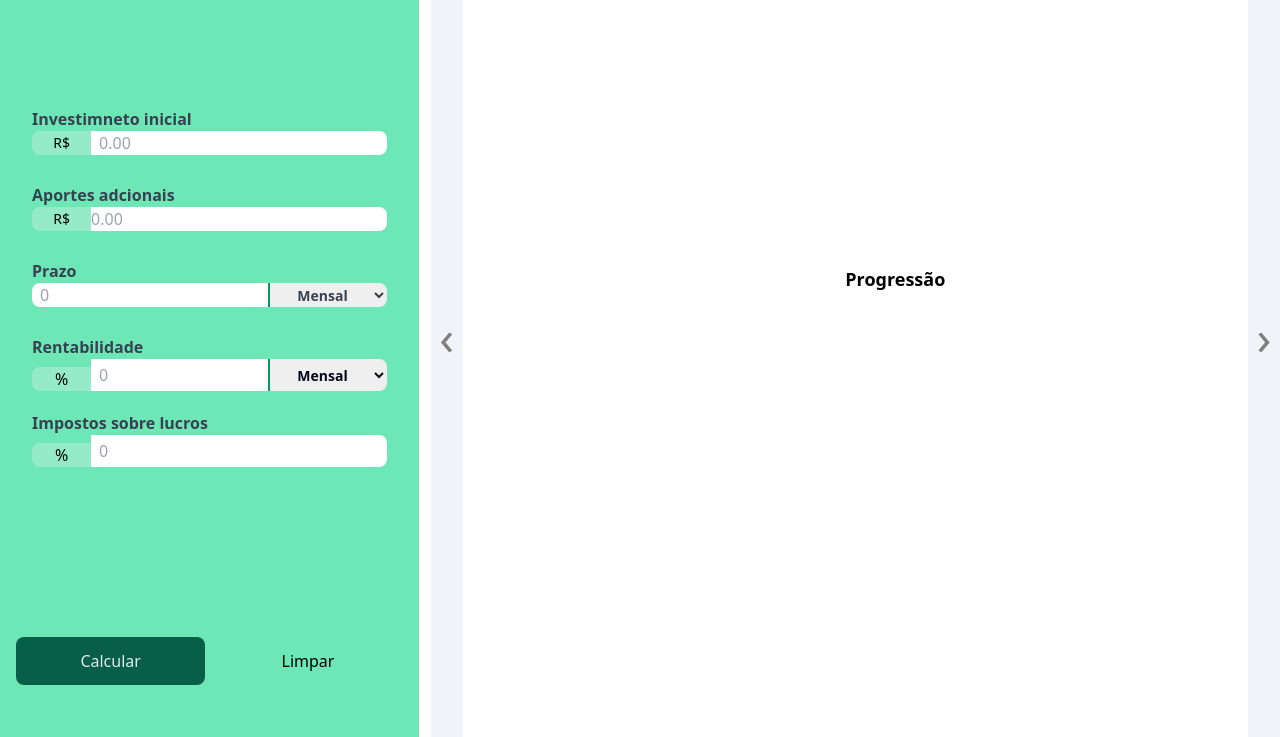
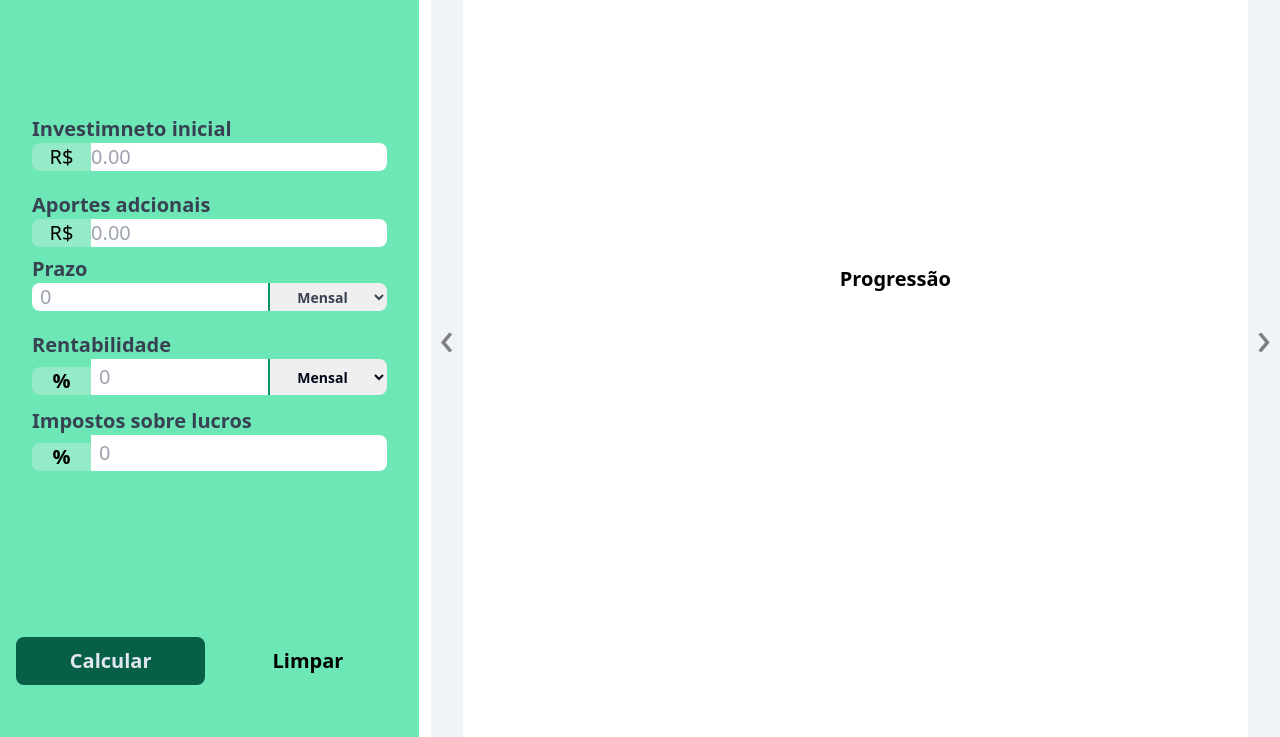
Before and after one commit to MariaaPcsa/CalculadoraDeInvestimentos, a website built with Vite: page index.html in a window 1280 px wide. Shown: the part 63-800 px from the top of the page. Built offline with nearby package versions, Linux system fonts and the light colour scheme.

Commit message:
Corrigindo resposividade

```diff
--- a/index.html
+++ b/index.html
@@ -7,46 +7,50 @@
     <title>Calculadora de Investimentos</title>
   <link rel="stylesheet" href="./style.css">
 
-
+  <meta name="viewport" content="width=device-width, initial-scale=1.0">
   </head>
 
   <!--  definir a altura de um elemento/ Display Grid, Tailwind  -->
-  <body class="h-[100dvh] grid gap-3 grid-cols-3 grid-rows-2">
+  <body class="h-[100dvh] grid gap-3 grid-cols-3 grid-rows-2 ">
     <!-- Flexbox e grade Background Color Display Flex Direction  Justify Content-->
-    <aside class=" row-span-2  bg-emerald-300  flex flex-col  flex justify-between py-5 px-2" >
+    <aside class=" row-span-2 bg-emerald-300 flex flex-col justify-between py-5 px-2 " >
      <!-- Font Size  padding Font Weight  Background Color -->
-      <h1 class="text-text-sm font-bold  py- 6 ">Calculadora de Investimentos</h1>
+      <h1 class=" font-bold text-sm md:text-base lg:text-lg xl:text-xl 2xl:text-2xl ">Calculadora de Investimentos</h1>
 
       <!-- Width -->
       <form  id="investiment-form"  name="investiment-form" class="w-full" >
 
-        <div class="flex w-full flex-col  px-6 my-2 h-[4.25rem]" >
-          <label  class="font-bold text-gray-700" for="starting-amount">Investimneto inicial</label>
+        <div class="flex w-full flex-col  px-6 my-2 h-[4.25rem] " >
+          <label  class="font-bold text-gray-700 font-bold text-sm md:text-base lg:text-lg xl:text-xl 2xl:text-2xl " for="starting-amount">Investimneto inicial</label>
           <div class=" flex ">
+            <input
+              value="R$"
+              class="w-1/6 text-center rounded-l-lg text-sm md:text-base lg:text-lg xl:text-xl 2xl:text-2xl "
+              type="text"
+              disabled />
              <!-- input desabilitado  Width Border Width-->
-          <input value="R$" class="w-1/6 text-center rounded-l-lg text-sm" type="text" disabled>
-          <input type="text" class="w-5/6 rounded-r-lg  px-2" id="starting-amount" name="starting-amount" placeholder="0.00" required>
+          <input type="text" class="w-5/6 rounded-r-lg text-sm md:text-base lg:text-lg xl:text-xl 2xl:text-2xl" id="starting-amount" name="starting-amount" placeholder="0.00" required>
           <!-- <input type="text" class="w-1/3" value="Mensal"> -->
            <!-- Border Width -->
 
         </div>
         </div>
         <p> </p>
-        <div class="flex w-full flex-col  px-6 my-2 h-[4.25rem]">
+        <div class="flex w-full flex-col  px-6 my-2 h-[4.25rem]font-bold text-sm md:text-base lg:text-lg xl:text-xl 2xl:text-2xl ">
           <label  class="font-bold text-gray-700" for="additional-contribution">Aportes adcionais</label>
           <div class=" flex">
              <!-- input desabilitado  Width Border Width-->
-          <input value="R$" class="w-1/6 text-center rounded-l-lg text-sm" type="text" disabled>
-          <input type="text" class="w-5/6 rounded-r-lg " id="additional-contribution" name="additional-contribution" placeholder="0.00">
+          <input value="R$" class="w-1/6 text-center rounded-l-lg text-sm md:text-base lg:text-lg xl:text-xl 2xl:text-2xl" type="text" disabled>
+          <input type="text" class="w-5/6 rounded-r-lg text-sm md:text-base lg:text-lg xl:text-xl 2xl:text-2xl" id="additional-contribution" name="additional-contribution" placeholder="0.00">
 
 
         </div>
         </div>
 
         <div class="flex w-full flex-col  px-6 my-2 h-[4.25rem]">
-          <label  class="font-bold text-gray-700" for="time-amount">Prazo</label>
+          <label  class="font-bold text-gray-700 font-bold text-sm md:text-base lg:text-lg xl:text-xl 2xl:text-2xl" for="time-amount">Prazo</label>
           <div class=" flex">
-          <input type="text" class="w-2/3 rounded-l-lg px-2" id="time-amount" name="time-amount" placeholder="0" required>
+          <input type="text" class="w-2/3 rounded-l-lg px-2 text-sm md:text-base lg:text-lg xl:text-xl 2xl:text-2xl" id="time-amount" name="time-amount" placeholder="0" required>
            <!-- Border Width -->
           <select id="time-amount-period"  name="time-amount-period" class="w-1/3 rounded-r-lg border-l-2 border-emerald-600  text-sm text-center  hover:bg-emerald-700 hover: -slate-950 font-bold text-gray-700" >
             <option  value="monthly">Mensal</option>
@@ -56,26 +60,26 @@
         </div>
 
         <div class="flex w-full flex-col  px-6 my-2 h-[4.25rem]">
-          <label  class="font-bold text-gray-700" for="return-rate">Rentabilidade</label>
+          <label  class="font-bold text-gray-700  md:flex font-bold text-sm md:text-base lg:text-lg xl:text-xl 2xl:text-2xl" for="return-rate">Rentabilidade</label>
           <div class=" flex">
              <!-- input desabilitado  Width Border Width-->
-          <input value="%" class="w-1/6 text-center rounded-l-lg  mt-2" type="text" disabled>
-          <input type="text" class="w-1/2 px-2" id="return-rate" name="return-rate" placeholder="0" required>
+          <input value="%" class="w-1/6 text-center rounded-l-lg mt-2 font-bold text-sm md:text-base lg:text-lg xl:text-xl 2xl:text-2xl" type="text" disabled>
+          <input type="text" class="w-1/2 px-2 text-sm md:text-base lg:text-lg xl:text-xl 2xl:text-2xl" id="return-rate" name="return-rate" placeholder="0" required>
            <!-- Border Width -->
-          <select id="evaluatin-period" class="w-1/3 rounded-r-lg border-l-2 border-emerald-600 text-center hover:bg-emerald-700 hover: text-slate-950  text-sm font-bold text-gray-700" >
+          <select id="evaluatin-period" class="w-1/3 rounded-r-lg border-l-2 border-emerald-600 text-center hover:bg-emerald-700 hover: text-slate-950  text-sm font-bold text-gray-700 " >
             <option  value="monthly">Mensal</option>
             <option value="yaerly">Anual</option>
           </select>
         </div>
         </div>
 
-        <div class="flex w-full flex-col  px-6 my-2 h-[4.25rem]">
-          <label  class="font-bold text-gray-700" for="tax-rat">Impostos sobre lucros</label>
+        <div class="flex w-full flex-col  px-6 my-2 h-[4.25rem] ">
+          <label  class="font-bold text-gray-700 font-bold text-sm md:text-base lg:text-lg xl:text-xl 2xl:text-2xl" for="tax-rat">Impostos sobre lucros</label>
 
           <div class=" flex">
              <!-- input desabilitado  Width Border Width-->
-          <input value="%" class="w-1/6 text-center rounded-l-lg mt-2" type="text" disabled>
-          <input type="text" class="w-5/6 rounded-r-lg px-2" id="tax-rate" name="tax-rate" placeholder="0">
+          <input value="%" class="w-1/6 text-center rounded-l-lg mt-2 font-bold text-sm md:text-base lg:text-lg xl:text-xl 2xl:text-2xl" type="text" disabled>
+          <input type="text" class="w-5/6 rounded-r-lg px-2 text-sm md:text-base lg:text-lg xl:text-xl 2xl:text-2xl" id="tax-rate" name="tax-rate" placeholder="0">
 
 
         </div>
@@ -89,13 +93,13 @@
         <button type="submit" id="calculate-Results "
           form="investiment-form"
 
-         class="w-1/2 rounded-l-lg  rounded-r-lg  bg-emerald-800 text-slate-200 hover:bg-emerald-800"> Calcular </button>
-        <button  id="clear-form" class="w-1/2 rounded-l-lg  rounded-r-lg hover:bg-emerald-500">Limpar</button>
+         class="w-1/2 rounded-l-lg  rounded-r-lg  bg-emerald-800 text-slate-200 hover:bg-emerald-800 font-bold text-sm md:text-base lg:text-lg xl:text-xl 2xl:text-2xl"> Calcular </button>
+        <button  id="clear-form" class="w-1/2 rounded-l-lg  rounded-r-lg hover:bg-emerald-500 font-bold text-sm md:text-base lg:text-lg xl:text-xl 2xl:text-2xl">Limpar</button>
 
       </div>
     </aside>
     <!-- h-full gante que o elemento pegue 100% do espaço do pai disponivél para ele (overflow-y-auto ciar uma barra de rolagem para o elemento na vertial, para orizonta é x)  -->
-    <main class="row-span-2 col-span-2 relative" >
+    <main class="row-span-2 col-span-2 relative text-sm md:text-base lg:text-lg xl:text-xl 2xl:text-2xl flex flex-col md:flex-row lg:flex-col xl:flex-row 2xl:flex-col" >
 
       <button
         id="slide-arrow-previous"
@@ -113,11 +117,11 @@
 
 <section id="chart-container" class="h-full basis-full shrink-0  overflow-y-auto m-10">
   <div class="h-[36%] flex flex-col items-center pb-10">
-    <p class="font-bold text-lg">Resultado Final</p>
+    <p class="font-bold text-lg text-sm md:text-base lg:text-lg xl:text-xl 2xl:text-2xl">Resultado Final</p>
     <canvas id="final-money-distribution"></canvas>
   </div>
   <div id="h-[56%] flex flex-col items-center">
-    <p class="font-bold text-lg  text-center shrink ">Progressão</p>
+    <p class="font-bold text-lg  text-center shrink text-sm md:text-base lg:text-lg xl:text-xl 2xl:text-2xl">Progressão</p>
 
     <canvas id="progression"
     ></canvas>
@@ -129,7 +133,7 @@
 <!-- Elemento para criar tabela dinamica  casses  shrink-0  para fix o  elemento na tela  overflow-y-auto barra de  rolagem -->
 <section
           id="table-container"
-          class="h-full overflow-y-auto basis-full shrink-0">
+          class="h-full overflow-y-auto basis-full shrink-0 ">
           <p class="font-bold text-lg text-center">Resultados Mensais</p>
           <table
             id="results-table"
--- a/main.js
+++ b/main.js
@@ -188,6 +188,7 @@ function resetCharts() {
       form['return-rate'].value = '';
       form['tax-rate'].value = '';
 
+
       resetCharts();
 
       const errorInputContainers = document.querySelectorAll('.error');
--- a/tailwind.config.js
+++ b/tailwind.config.js
@@ -6,4 +6,6 @@ export default {
     extend: {},
   },
   plugins: [],
+
+
 }
```
